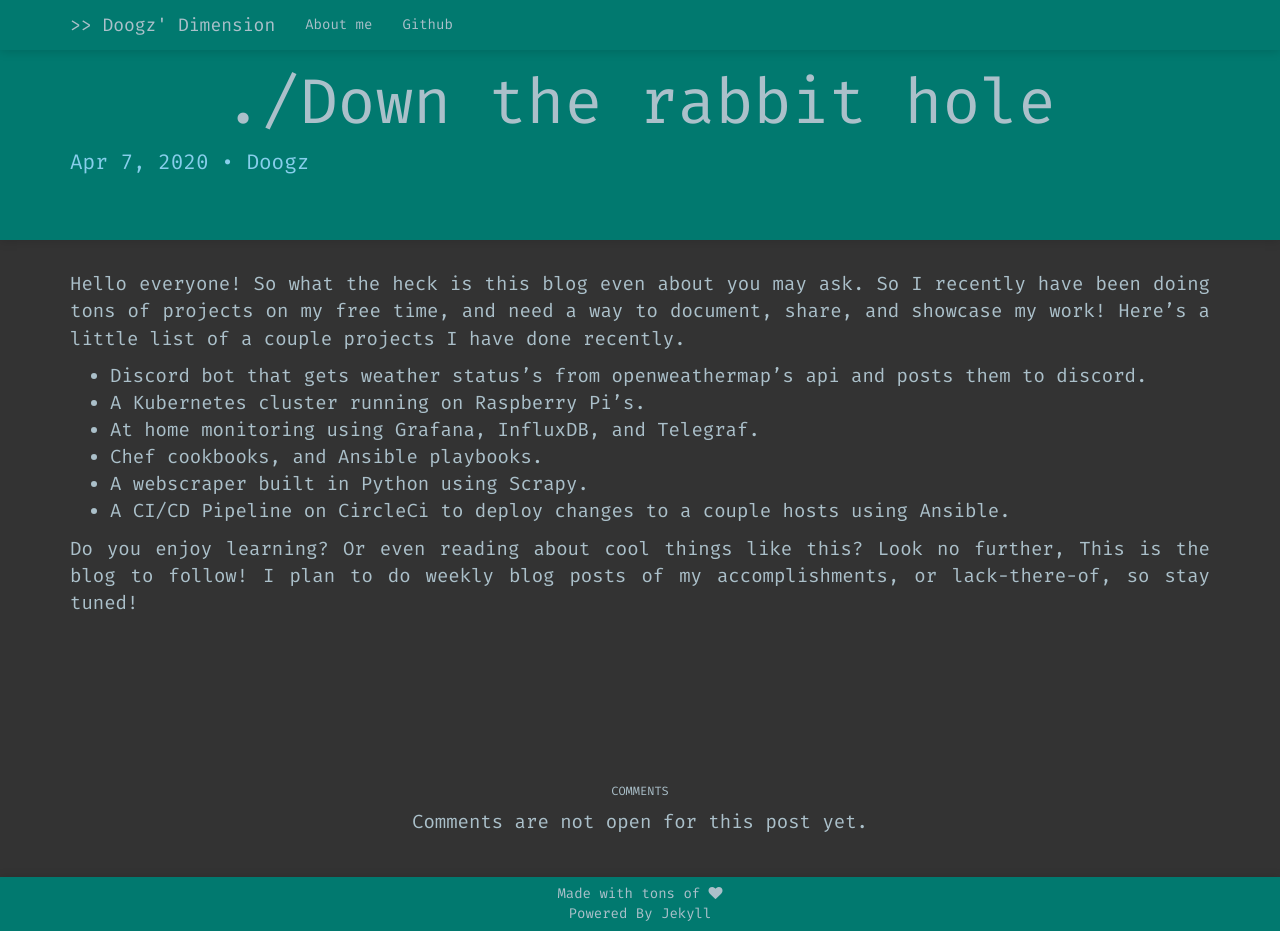
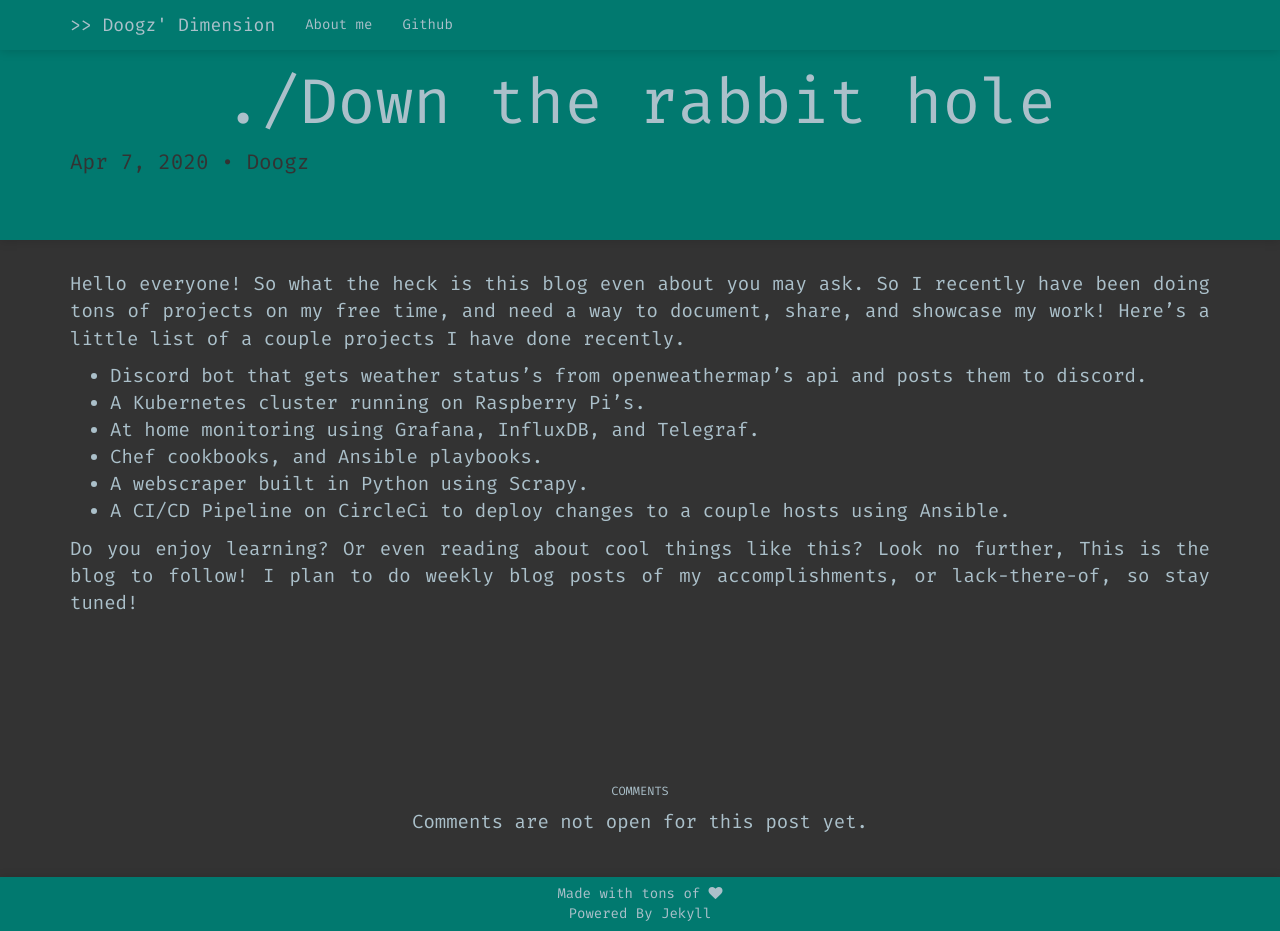
Before and after one commit to wdoogz/wdoogz.github.io, a Jekyll site: the page built from _posts/2020-04-07-first-post.markdown, in a window 1280 px wide and 931 px high. Built offline with Jekyll 4.4.1, drawn with Linux system fonts in a browser that asks for light colours; nearby versions of some CDN libraries; some web fonts are replaced.

Commit message:
Update main.scss

```diff
--- a/css/main.scss
+++ b/css/main.scss
@@ -109,7 +109,7 @@ padding: 1.5em !important;
 color:white !important;
 }
 .post-meta{
-  color: skyblue !important;
+  color: #333333 !important;
 }
 
 code{
```
